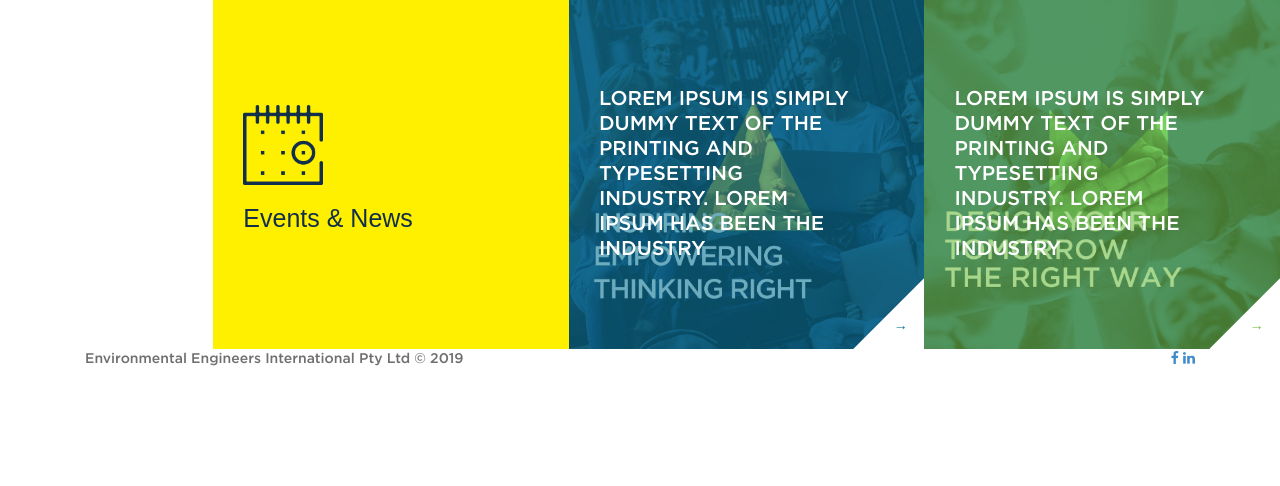
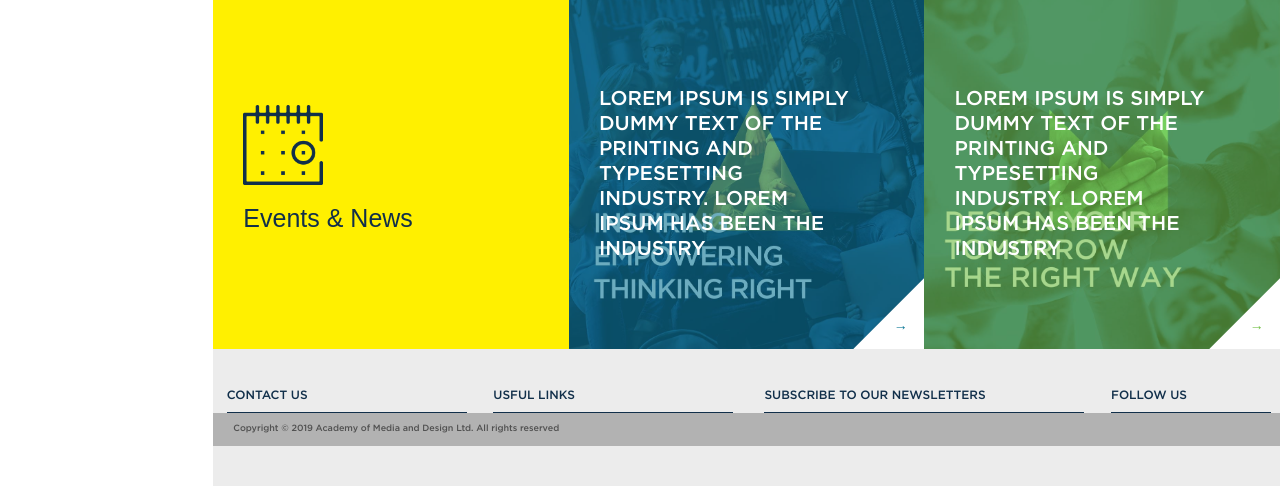
Before and after one commit to albertef/AMD, a PHP site: page / in a window 1280 px wide. Shown: the part 2540-3026 px from the top of the page. Before the commit the page ends 2906 px from the top, so only its background shows below. Run offline with PHP 8.4, Linux system fonts and the light colour scheme; some libraries are stand-ins or nearby versions; some web fonts are replaced.

Commit message:
home page updates

```diff
--- a/css/base-styles.scss
+++ b/css/base-styles.scss
@@ -197,9 +197,23 @@ button {
   font-family: "Gotham-Medium", sans-serif;
 }
 
-
-
-.card-container {
-  width: 100%;
-  height: 350px;
+.footer {
+  background: $light-gray;
+    overflow: hidden;
+    padding: 40px 0;
+    h5 {
+      font-family: "Gotham-Medium", sans-serif;
+      font-size: 1.2rem;
+      color: $dark-blue;
+      border-bottom: 1px solid $dark-blue;
+      max-width: 90%;
+      margin: 0 auto;
+      padding-bottom: 10px;
+    }
+    .copy-right{
+      background: $medium-gray;
+      color: $dark-gray;
+      padding: 10px 20px;
+      font-size: .9rem;
+    }
 }
--- a/css/main.css
+++ b/css/main.css
@@ -232,9 +232,27 @@ button {
   font-family: "Gotham-Medium", sans-serif;
 }
 
-.card-container {
-  width: 100%;
-  height: 350px;
+.footer {
+  background: #ECECEC;
+  overflow: hidden;
+  padding: 40px 0;
+}
+
+.footer h5 {
+  font-family: "Gotham-Medium", sans-serif;
+  font-size: 1.2rem;
+  color: #112f4a;
+  border-bottom: 1px solid #112f4a;
+  max-width: 90%;
+  margin: 0 auto;
+  padding-bottom: 10px;
+}
+
+.footer .copy-right {
+  background: #b2b2b2;
+  color: #515151;
+  padding: 10px 20px;
+  font-size: .9rem;
 }
 
 section.header {
--- a/css/variables.scss
+++ b/css/variables.scss
@@ -2,6 +2,7 @@
 $gray: #706f6f;
 $light-gray: #ECECEC;
 $medium-gray: #b2b2b2;
+$dark-gray: #515151;
 $white: #fff;
 $social: rgba(17, 47, 74, 0.5);
 $pink: #db4f71;
--- a/includes/footer.php
+++ b/includes/footer.php
@@ -1,17 +1,23 @@
-</div>
-<section class="container-fluid footer">
-	<div class="container">
-		<div class="col-md-6 col-sm-8 col-xs-12">
-			<span>Environmental Engineers International Pty Ltd &copy; <script>document.write(new Date().getFullYear());</script></span>
+
+	<div class="footer">
+		<div class="col-xs-12 col-sm-12 col-md-3 col-lg-3 no-padding">
+			<h5>CONTACT US</h5>
 		</div>
-		<div class="col-md-6 col-sm-4 col-xs-12 text-right">
-			<a href="https://www.facebook.com/enviroengineersinternational" target="_blank"><i class="fa fa-facebook" aria-hidden="true"></i></a>
-			<!-- <a href=""><i class="fa fa-linkedin" aria-hidden="true"></i></a> -->
-			<a href="https://www.linkedin.com/in/eei-environmental-engineers-international-6ba072a3/" target="_blank"><i class="fa fa-linkedin" aria-hidden="true"></i></a>
+		<div class="col-xs-12 col-sm-12 col-md-3 col-lg-3 no-padding">
+			<h5>USFUL LINKS</h5>
+		</div>
+		<div class="col-xs-12 col-sm-12 col-md-3 col-lg-4 no-padding">
+			<h5>SUBSCRIBE TO OUR NEWSLETTERS</h5>
+		</div>
+		<div class="col-xs-12 col-sm-12 col-md-3 col-lg-2 no-padding">
+			<h5>FOLLOW US</h5>
+		</div>
+		<div class="col-xs-12 col-sm-12 col-md-12 col-lg-12 no-padding copy-right">
+			Copyright &copy; <script>document.write(new Date().getFullYear());</script> Academy of Media and Design Ltd. All rights reserved
 		</div>
 	</div>
-</section>
-
+	</div>
+</div>
 
 <script type="text/javascript" src="js/jquery.min.js"></script>
 <script type="text/javascript" src="js/bootstrap.min.js"></script>
--- a/includes/header.php
+++ b/includes/header.php
@@ -31,3 +31,4 @@
 </div>
 
 <div class="container-fluid no-padding">
+    <div class="col-xs-12 col-sm-12 col-md-10 col-md-offset-2 col-lg-10 col-lg-offset-2 no-padding">
--- a/index.php
+++ b/index.php
@@ -1,6 +1,6 @@
 <?php include ("includes/header.php"); ?>
 
-<div class="col-xs-12 col-sm-12 col-md-10 col-md-offset-2 col-lg-10 col-lg-offset-2 no-padding">
+
     <div class="banner-form">
         <div class="banner-container col-xs-12 col-sm-12 col-md-8 col-lg-8 no-padding text-center">
             <?php include ("includes/banner.php"); ?>
@@ -137,7 +137,7 @@
         </div>
     </div>
 
-</div>
+
 
 
 <?php include ("includes/footer.php"); ?>
```
Also changed, not shown: css/base-styles.css (+21 -3 lines), 2 other files.
